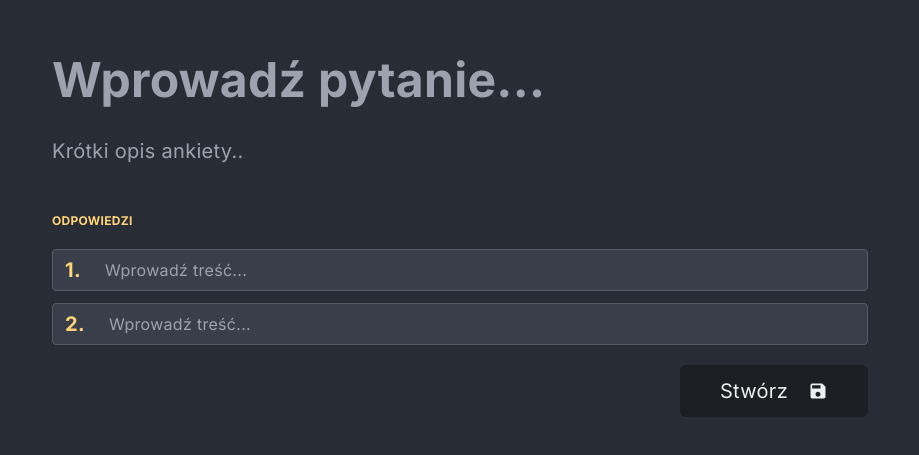
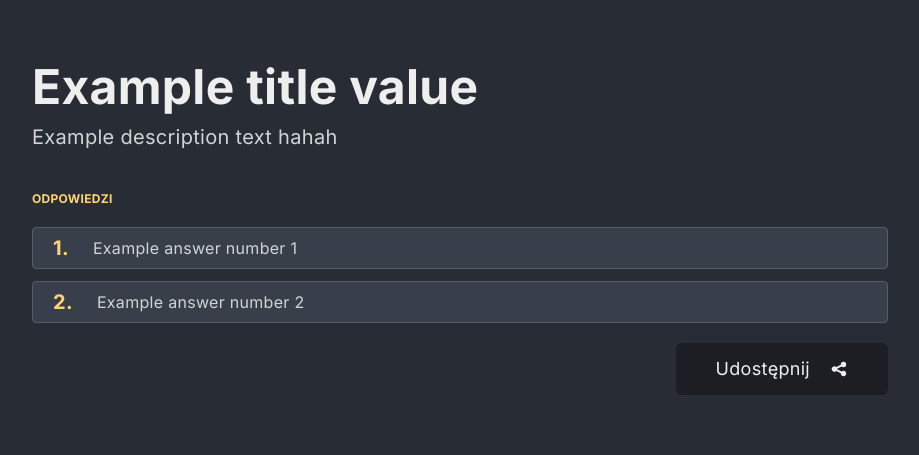
Before and after one commit to BLOCKYe/pocket-poll, a React (Create React App) app: page /1 in a window 1280 px wide. Shown: the part 171-626 px from the top of the page, without its empty margins (180-1099 px from the left). Built offline with nearby package versions, Linux system fonts and the light colour scheme.

Commit message:
Create single poll view

```diff
--- a/src/modules/home/views/HomeView.tsx
+++ b/src/modules/home/views/HomeView.tsx
@@ -27,7 +27,7 @@ const HomeView: React.FC = () => {
 
     return (
         <div className={'grid place-items-center w-full'}>
-            <div className={'w-full max-w-4xl grid place-items-center p-2 md:p-5 min-h-screen content-center'}>
+            <div className={'w-full max-w-4xl grid place-items-center p-3 md:p-5 min-h-screen content-center'}>
 
                 {/* <--- Header ---> */}
                 <div className={'text-4xl md:text-5xl font-bold'}>
--- /dev/null
+++ b/src/modules/poll/components/AnswerItem.tsx
@@ -0,0 +1,50 @@
+/*
+ * Project: pocket-poll
+ * Author: Dominik Obłoza
+ * User: @BLOCKYe
+ * Date: 17.06.2022
+ * Time: 16:26
+*/
+
+import React, {useState} from 'react';
+import {IAnswer} from "../views/SinglePollView";
+
+interface IEditableAnswerItemProps {
+    data: IAnswer;
+    index: number
+}
+
+const EditableAnswerItem: React.FC<IEditableAnswerItemProps> = (props) => {
+    const [isSelected, setIsSelected] = useState<boolean>(false)
+
+
+    /**
+     * This factory is used to
+     * render type of item
+     */
+
+    const typeFactory = () => {
+        if (!isSelected) return 'text-white-dark text-md rounded bg-dark-light w-full flex gap-1 items-center px-3' +
+            ' border-[1px] border-dark-shadow transition-all hover:border-color-main cursor-pointer'
+
+        else return 'text-dark-main text-md rounded bg-color-main w-full flex gap-1 items-center px-3' +
+            ' border-[1px] border-dark-shadow transition-all hover:border-color-main cursor-pointer'
+    }
+
+    return (
+        <div className={typeFactory()} onClick={() => setIsSelected(!isSelected)}>
+
+            <div className={`font-bold ${isSelected ? '' : 'text-color-main'} text-xl pl-2`}>
+                {props.index + 1}.
+            </div>
+
+            <div
+                className={'w-full py-2 px-2 md:px-5 ' +
+                    'rounded-md'}>
+                {props.data.content}
+            </div>
+        </div>
+    );
+};
+
+export default EditableAnswerItem;
--- /dev/null
+++ b/src/modules/poll/components/EditableAnswerItem.tsx
@@ -0,0 +1,36 @@
+/*
+ * Project: pocket-poll
+ * Author: Dominik Obłoza
+ * User: @BLOCKYe
+ * Date: 17.06.2022
+ * Time: 16:26
+*/
+
+import React from 'react';
+import {IAnswer} from "../views/SinglePollView";
+import Input from "../../../shared/components/Input/Input";
+
+interface IEditableAnswerItemProps {
+    data: IAnswer;
+    index: number
+    handleAnswerValue: (e: React.ChangeEvent<HTMLInputElement>, id: string) => void;
+}
+
+const EditableAnswerItem: React.FC<IEditableAnswerItemProps> = (props) => {
+    return (
+        <div className={'text-white-dark text-md rounded bg-dark-light w-full ' +
+            'flex gap-1 items-center px-3 border-[1px] border-dark-shadow transition-all ' +
+            'hover:border-color-main'}>
+
+            <div className={'font-bold text-color-main text-xl pl-2'}>
+                {props.index + 1}.
+            </div>
+
+            <Input value={props.data.content} placeholder={'Wprowadź treść...'} className={''}
+                onChange={(e: React.ChangeEvent<HTMLInputElement>) => props.handleAnswerValue(e, props.data.id)}
+            />
+        </div>
+    );
+};
+
+export default EditableAnswerItem;
--- a/src/modules/poll/views/NewPollView.tsx
+++ b/src/modules/poll/views/NewPollView.tsx
@@ -12,8 +12,9 @@ import {v4 as uuidv4} from 'uuid';
 import {useNavigate} from "react-router-dom";
 import Button from "../../../shared/components/Button/Button";
 import {MdSave} from "react-icons/md";
+import EditableAnswerItem from "../components/EditableAnswerItem";
 
-export const initialAnswersList: IAnswer[] = [{content: '', id: '1'}, {content: '', id: uuidv4()}]
+export const initialAnswersList: IAnswer[] = [{content: '', id: uuidv4()}, {content: '', id: uuidv4()}]
 
 
 interface IAnswer {
@@ -84,7 +85,7 @@ const NewPollView: React.FC = () => {
     /**
      * This method is used to
      * add new answer when
-     * last is not blank
+     * last is not empty
      */
 
     const fullAnswersObserver = () => {
@@ -100,6 +101,10 @@ const NewPollView: React.FC = () => {
         }
     }
 
+    useEffect(() => {
+        fullAnswersObserver()
+    }, [answers])
+
 
     /**
      * This function is used to
@@ -110,13 +115,9 @@ const NewPollView: React.FC = () => {
         navigate('/' + uuidv4(), {replace: true})
     }
 
-    useEffect(() => {
-        fullAnswersObserver()
-    }, [answers])
-
     return (
         <div className={'grid place-items-center w-full'}>
-            <div className={'w-full max-w-4xl grid p-2 md:p-5 min-h-screen content-center'}>
+            <div className={'w-full max-w-4xl grid p-3 md:p-5 min-h-screen content-center'}>
 
 
                 {/* <--- Header with title and description ---> */}
@@ -140,17 +141,8 @@ const NewPollView: React.FC = () => {
                     {/* <--- Dislay all answers ---> */}
                     <div className="grid gap-3 mt-5">
                         {[].slice.call(answers).map((answer: IAnswer, idx: number) =>
-                            <div key={answer.id} className={'text-white-dark text-md rounded bg-dark-light w-full ' +
-                                'flex gap-1 items-center px-3 border-[1px] border-dark-shadow transition-all ' +
-                                'hover:border-color-main'}>
-                                <div className={'font-bold text-color-main text-xl'}>
-                                    {idx + 1}.
-                                </div>
-
-                                <Input value={answer.content} placeholder={'Wprowadź treść...'} className={''}
-                                    onChange={(e: React.ChangeEvent<HTMLInputElement>) => handleAnswerValue(e, answer.id)}
-                                />
-                            </div>
+                            <EditableAnswerItem data={answer} index={idx} key={answer.id}
+                                handleAnswerValue={(e: React.ChangeEvent<HTMLInputElement>) => handleAnswerValue(e, answer.id)} />
                         )}
                     </div>
 
--- a/src/modules/poll/views/SinglePollView.tsx
+++ b/src/modules/poll/views/SinglePollView.tsx
@@ -6,132 +6,60 @@
  * Time: 15:01
 */
 
-import React, {useEffect, useState} from 'react';
-import Input from "../../../shared/components/Input/Input";
+import React, {useState} from 'react';
 import {v4 as uuidv4} from 'uuid';
-import {useNavigate} from "react-router-dom";
 import Button from "../../../shared/components/Button/Button";
-import {MdSave} from "react-icons/md";
+import AnswerItem from "../components/AnswerItem";
+import {HiShare} from "react-icons/hi";
 
-export const initialAnswersList: IAnswer[] = [{content: '', id: '1'}, {content: '', id: uuidv4()}]
+export const initialAnswersList: IAnswer[] = [{
+    content: 'Example answer number 1',
+    id: uuidv4()
+}, {content: 'Example answer number 2', id: uuidv4()}]
 
 
-interface IAnswer {
+export interface IAnswer {
     content: string,
     id: string
 }
 
 const SinglePollView: React.FC = () => {
-    const navigate = useNavigate();
 
 
     /* States */
-    const [titleValue, setTitleValue] = useState<string>('')
-    const [descriptionValue, setDescriptionValue] = useState<string>('')
-    const [answers, setAnswers] = useState<IAnswer[]>(initialAnswersList)
+    const [titleValue] = useState<string>('Example title value')
+    const [descriptionValue] = useState<string>('Example description text hahah')
+    const [answers] = useState<IAnswer[]>(initialAnswersList)
+    const [isCopied, setIsCopied] = useState<boolean>(false)
 
 
     /**
      * This method is used to
-     * change title value and
-     * save it to state
-     * @param e
+     * share current poll
      */
 
-    const handleTitleValue = (e: React.ChangeEvent<HTMLInputElement>) => {
-        if (e.target.value.length > 50) return
-
-        setTitleValue(e.target.value)
+    const sharePoll = () => {
+        navigator.clipboard.writeText(window.location.href)
+        setIsCopied(true)
     }
-
-
-    /**
-     * This method is used to
-     * change description value and
-     * save it to state
-     * @param e
-     */
-
-    const handleDescriptionValue = (e: React.ChangeEvent<HTMLInputElement>) => {
-        if (e.target.value.length > 200) return
-
-        setDescriptionValue(e.target.value)
-    }
-
-
-    /**
-     * This method is used to
-     * change answer value and
-     * save it to state
-     * @param e
-     */
-
-    const handleAnswerValue = (e: React.ChangeEvent<HTMLInputElement>, id: string) => {
-        if (e.target.value.length > 50) return
-
-        const newState = answers.map((answer: IAnswer) => {
-            if (answer.id === id) {
-                return {...answer, content: e.target.value}
-            }
-
-            return answer
-        })
-
-        setAnswers(newState)
-    }
-
-
-    /**
-     * This method is used to
-     * add new answer when
-     * last is not blank
-     */
-
-    const fullAnswersObserver = () => {
-        if (answers[answers.length - 1].content !== '') {
-            const newAnswersState = answers;
-
-            const newItem: IAnswer = {
-                content: '',
-                id: uuidv4()
-            }
-
-            setAnswers([...newAnswersState, newItem])
-        }
-    }
-
-
-    /**
-     * This function is used to
-     * create poll to it
-     */
-
-    const createPoll = () => {
-        navigate('/' + uuidv4(), {replace: true})
-    }
-
-    useEffect(() => {
-        fullAnswersObserver()
-    }, [answers])
 
     return (
         <div className={'grid place-items-center w-full'}>
-            <div className={'w-full max-w-4xl grid p-2 md:p-5 min-h-screen content-center'}>
+            <div className={'w-full max-w-4xl grid p-3 md:p-5 min-h-screen content-center'}>
 
 
                 {/* <--- Header with title and description ---> */}
                 <div className={'text-4xl md:text-5xl font-bold'}>
-                    <Input value={titleValue} onChange={handleTitleValue} placeholder={'Wprowadź pytanie...'} />
+                    {titleValue}
                 </div>
 
                 <div className={'text-white-dark text-xl mt-3 w-full'}>
-                    <Input value={descriptionValue} onChange={handleDescriptionValue}
-                        placeholder={'Krótki opis ankiety..'} />
+                    {descriptionValue}
                 </div>
 
 
                 {/* <--- Answers ---> */}
-                <div className={'px-2 md:px-5'}>
+                <div>
                     <div className={'font-bold text-color-main text-xs mt-10'}>
                         ODPOWIEDZI
                     </div>
@@ -140,23 +68,14 @@ const SinglePollView: React.FC = () => {
                     {/* <--- Dislay all answers ---> */}
                     <div className="grid gap-3 mt-5">
                         {[].slice.call(answers).map((answer: IAnswer, idx: number) =>
-                            <div key={answer.id} className={'text-white-dark text-md rounded bg-dark-light w-full ' +
-                                'flex gap-1 items-center px-3 border-[1px] border-dark-shadow transition-all ' +
-                                'hover:border-color-main'}>
-                                <div className={'font-bold text-color-main text-xl'}>
-                                    {idx + 1}.
-                                </div>
-
-                                <Input value={answer.content} placeholder={'Wprowadź treść...'} className={''}
-                                    onChange={(e: React.ChangeEvent<HTMLInputElement>) => handleAnswerValue(e, answer.id)}
-                                />
-                            </div>
+                            <AnswerItem data={answer} index={idx} key={answer.id} />
                         )}
                     </div>
+                </div>
 
-                    <div className={'flex justify-end mt-5'}>
-                        <Button text={'Stwórz'} onClick={() => createPoll()} icon={<MdSave />} />
-                    </div>
+
+                <div className={'flex justify-end mt-5'}>
+                    <Button text={isCopied ? 'Skopiowano link!' : 'Udostępnij'} onClick={() => sharePoll()} icon={<HiShare />} />
                 </div>
             </div>
         </div>
--- a/src/shared/components/Button/Button.tsx
+++ b/src/shared/components/Button/Button.tsx
@@ -17,8 +17,8 @@ interface IButtonProps {
 const Button: React.FC<IButtonProps> = (props) => {
 
 
-    const buttonStyles = 'flex items-center bg-dark-black rounded-md text-center px-10 py-3 gap-5 text-lg ' +
-        'md:text-xl transition-all hover:bg-dark-light'
+    const buttonStyles = 'flex items-center bg-dark-black rounded-md text-center px-5 md:px-10 py-3 gap-5 text-lg ' +
+        'transition-all hover:bg-dark-light'
 
     return (
         <button className={buttonStyles} onClick={() => props.onClick()}>
--- a/tailwind.config.js
+++ b/tailwind.config.js
@@ -18,7 +18,8 @@ module.exports = {
                     dark: '#D0D5D4'
                 },
                 color: {
-                    main: '#FFD479'
+                    main: '#FFD479',
+                    light: '#FFECC3'
                 },
             },
         },
```
